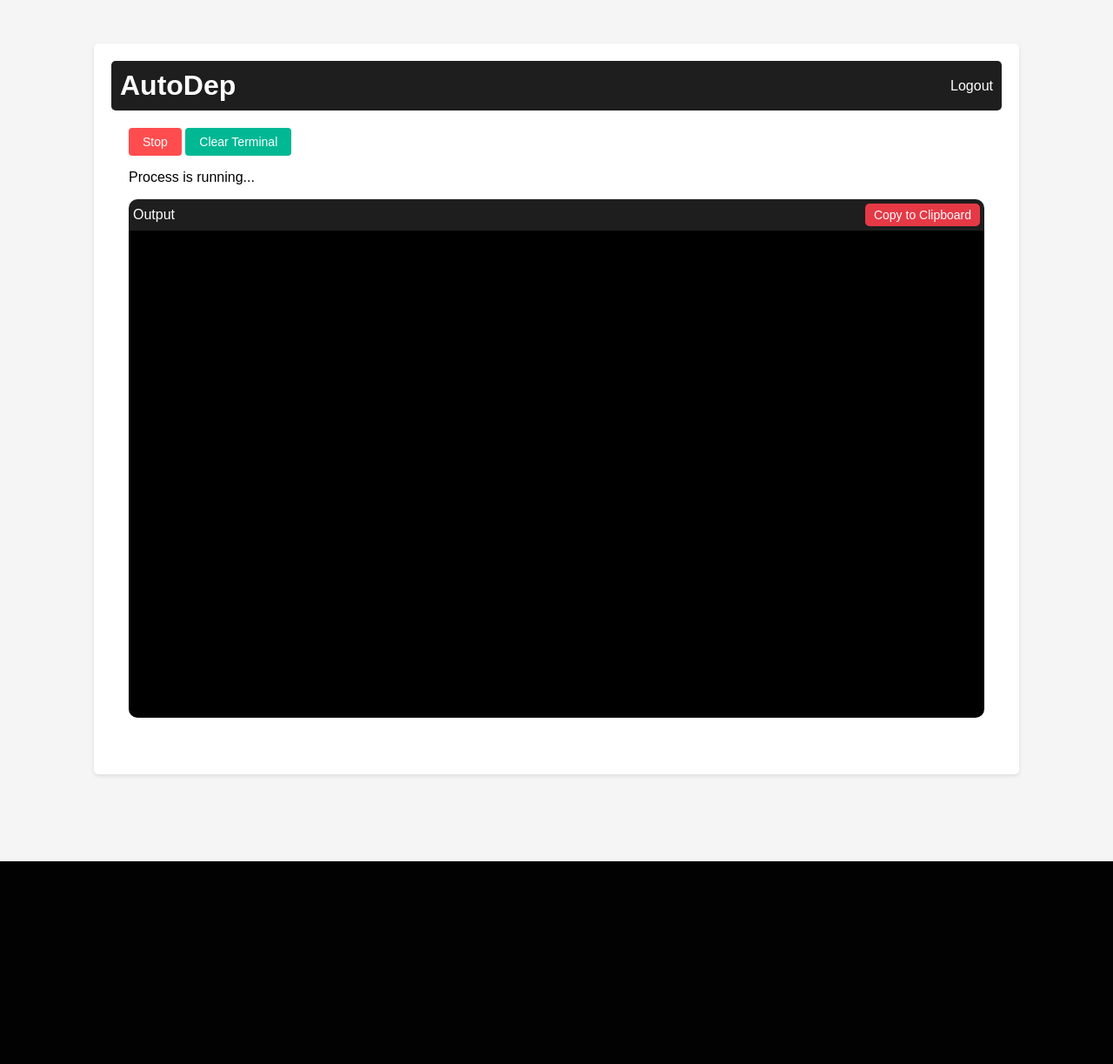
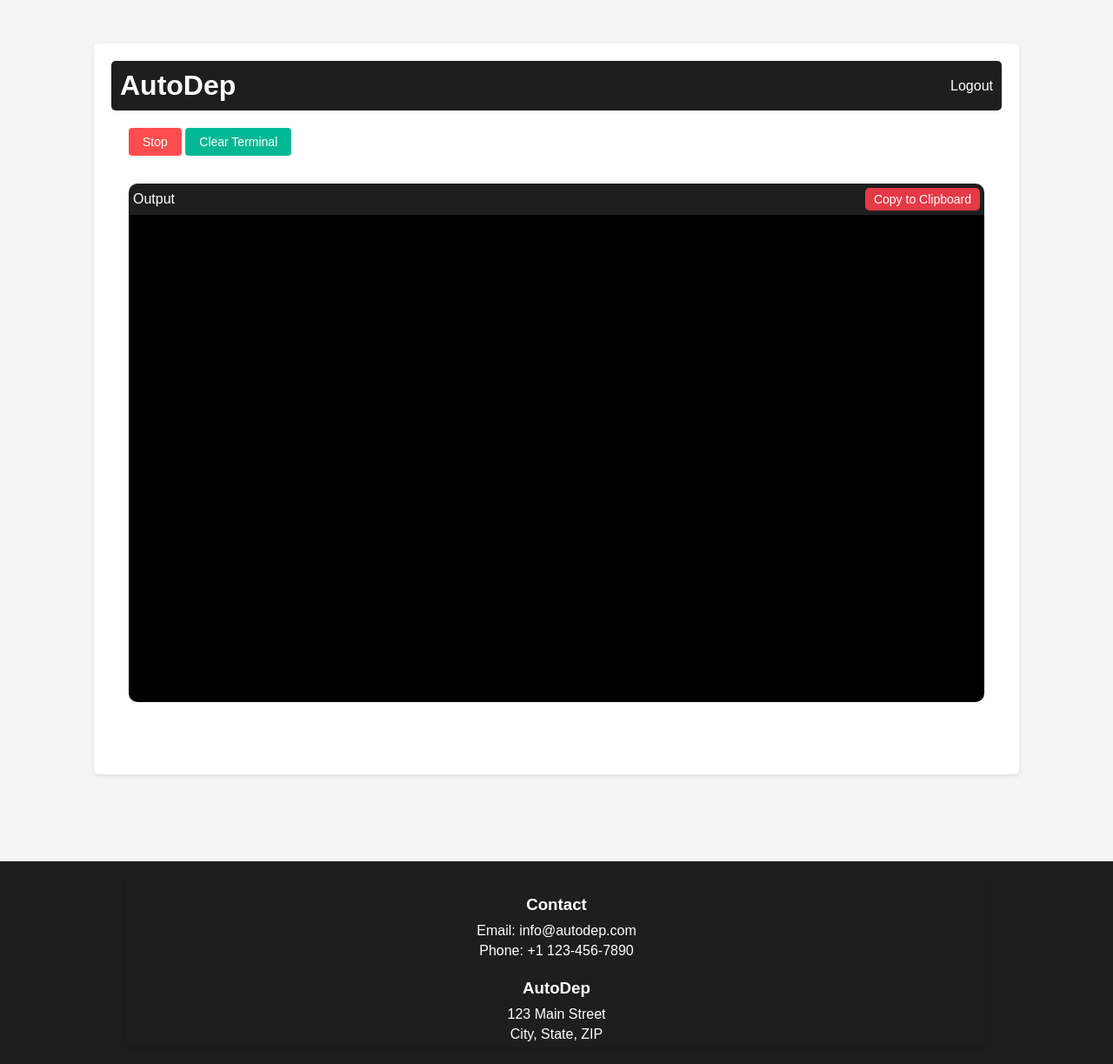
Before and after one commit to DoxDevOps/autoDep, a Flask app: page /landing in a window 1280 px wide. Shown: the whole page at 87% size. Before the commit the page ends 990 px from the top, so only its background shows below. Run offline with Flask 3, Linux system fonts and the light colour scheme; the visitor is signed in with stand-in values (Sample User, id 1); data comes from the database, SQL or seed files in the repository; both versions use the stored data as it was after the commit; data that the repository does not hold is empty; parts of the project's set-up code (start-up, migrations or seed data) failed here and were passed over.

Commit message:
modified:   app/main.py modified:   app/templates/landing.html modified:   database.sqlite

```diff
--- a/app/main.py
+++ b/app/main.py
@@ -96,7 +96,7 @@ def landing():
                 clear_output_table()
 
 
-        return render_template('landing.html', process_running=session.get('process_running', False))
+        return render_template('landing.html', process_running=session.get('process_running', True))
     else:
         return redirect(url_for('login'))
 
@@ -126,15 +126,16 @@ def start_process():
 
 
 def stop_process():
-    session['process_started'] = False
+    # session['process_started'] = False
+    session['process_started'] = True
     # Your code to stop the process
 
     # Terminate the process that monitors output changes
-    global process
-    if process:
-        process.terminate()
-        process.join()
-        process = None
+    # global process
+    # if process:
+    #     process.terminate()
+    #     process.join()
+    #     process = None
 
 def clear_output_table():
         db = get_db()
--- a/app/templates/landing.html
+++ b/app/templates/landing.html
@@ -4,6 +4,77 @@
     <title>autoDep</title>
     <link rel="stylesheet" type="text/css" href="{{ url_for('static', filename='style.css') }}">
     <style>
+        /* Custom styles for scrollbars */
+        body::-webkit-scrollbar {
+            width: 10px;
+            background-color: #1e1e1e;
+        }
+
+        body::-webkit-scrollbar-thumb {
+            background-color: #00ff00;
+            border-radius: 5px;
+        }
+
+        body::-webkit-scrollbar-thumb:hover {
+            background-color: #00b894;
+        }
+
+        body::-webkit-scrollbar-track {
+            background-color: #1e1e1e;
+        }
+
+        body::-webkit-scrollbar-track:hover {
+            background-color: #343434;
+        }
+
+        body {
+            scrollbar-width: thin;
+            scrollbar-color: #00ff00 #1e1e1e;
+        }
+
+        body::-webkit-scrollbar-corner {
+            background-color: #1e1e1e;
+        }
+
+        body::-webkit-scrollbar-thumb:vertical {
+            background-color: #00ff00;
+        }
+
+        body::-webkit-scrollbar-thumb:vertical:hover {
+            background-color: #00b894;
+        }
+
+        body::-webkit-scrollbar-thumb:horizontal {
+            background-color: #00ff00;
+        }
+
+        body::-webkit-scrollbar-thumb:horizontal:hover {
+            background-color: #00b894;
+        }
+
+        /* Custom styles for scrollbars */
+        .terminal-window::-webkit-scrollbar {
+            width: 10px; /* Width of the scrollbar */
+            background-color: #1e1e1e; /* Background color of the scrollbar */
+        }
+
+        .terminal-window::-webkit-scrollbar-thumb {
+            background-color: #00ff00; /* Color of the scrollbar thumb */
+            border-radius: 5px; /* Border radius of the scrollbar thumb */
+        }
+
+        .terminal-window::-webkit-scrollbar-thumb:hover {
+            background-color: #00b894; /* Color of the scrollbar thumb on hover */
+        }
+
+        .terminal-window::-webkit-scrollbar-track {
+            background-color: #1e1e1e; /* Background color of the scrollbar track */
+        }
+
+        .terminal-window::-webkit-scrollbar-track:hover {
+            background-color: #343434; /* Background color of the scrollbar track on hover */
+        }
+
         .container {
             display: flex;
             flex-direction: column;
@@ -129,6 +200,37 @@
             background-color: #FF4757;
         }
 
+        .footer {
+            background-color: #1e1e1e;
+
+            padding: 20px;
+            text-align: center;
+        }
+
+        .footer .container {
+            display: flex;
+
+            align-items: center;
+                display: flex;
+                min-height: auto;
+                margin-top: 50px;
+                max-width: 80%;
+                background-color: inherit;
+                color: #ffffff;
+                padding: 0px;
+                margin-top: 0px;
+                margin-bottom: 0px;
+        }
+
+        .footer h3 {
+            margin-bottom: 10px;
+        }
+
+        .footer p {
+            margin: 5px 0;
+        }
+
+
     </style>
 </head>
 <body>
@@ -142,9 +244,9 @@
                 {% if process_running %}
                     <div>
                         <button type="submit" name="stop">Stop</button>
-                        <button type="submit" name="clear">Clear Terminal</button> <!-- New clear button -->
+                        <button type="submit" name="clear">Clear Terminal</button>
                     </div>
-                    <p>Process is running...</p>
+                    <p></p>
                     <div class="banner">
                         <span id="output-label">Output</span>
                         <button class="copy-button" onclick="copyToClipboard()">Copy to Clipboard</button>
@@ -159,15 +261,35 @@
                     {% endif %}
                     <div>
                         <button type="submit" name="start">Start</button>
-                        <button type="submit" name="clear">Clear Terminal</button> <!-- New clear button -->
+                        <button type="submit" name="clear">Clear Terminal</button>
                     </div>
                 {% endif %}
             </form>
         </div>
-
     </div>
 
+    <div class="footer">
+        <div class="container">
+            <div class="contact-details">
+                <h3>Contact</h3>
+                <p>Email: info@autodep.com</p>
+                <p>Phone: +1 123-456-7890</p>
+            </div>
+            <div class="company-info">
+                <h3>AutoDep</h3>
+                <p>123 Main Street</p>
+                <p>City, State, ZIP</p>
+            </div>
+        </div>
+    </div>
+
+
     <script>
+        // Function to scroll the terminal window to the bottom
+        function scrollToBottom() {
+            outputElement.scrollTop = outputElement.scrollHeight;
+        }
+
         // Create a new EventSource for the output stream
         var eventSource = new EventSource('/output_stream');
 
@@ -192,7 +314,8 @@
             // Check if the message already exists in the terminal window
             if (!outputElement.innerHTML.includes(escapedMessage)) {
                 // Append the escaped message to the output element
-                outputElement.innerHTML += escapedMessage + "<br>";
+                outputElement.innerHTML += "<p>"+ escapedMessage + "</p>";
+                scrollToBottom();
             }
         };
 
@@ -207,25 +330,14 @@
             fetch('/output_current_stream')
                 .then(response => response.text())
                 .then(data => {
-
-                    // Escape the data to prevent HTML injection
-                    var escapedData = escapeHtml(data).trim()
-                    var searchTerm = escapedData
-                    var index = outputElement.innerText.indexOf(searchTerm)
-
+                    var index = outputElement.innerText.indexOf(data)
                     if (index !== -1) {
-                        //console.log(`Found "${searchTerm}" at index ${index}.`)
+                        //console.log(`Found "${""}" at index ${index}.`)
                       } else {
-                        //console.log(`"${searchTerm}" not found.`)
-                        outputElement.innerHTML += escapedData;
+                        //console.log(`"${""}" not found.`)
+                        outputElement.innerHTML += "<p>"+escapedData+"</p>"
+                        scrollToBottom();
                       }
-
-
-                    // Check if the data is not equal to the current terminal output
-                    //if (escapedData !== last_line) {
-                        // Append the escaped data to the output element
-
-                    //}
                 })
                 .catch(error => {
                     console.error('Error:', error);
@@ -247,9 +359,8 @@
             return cleanedOutput;
           }
 
-
         // Update the terminal every second
-        setInterval(updateTerminal, 1000);
+        setInterval(updateTerminal, 300);
 
         // Function to copy the terminal output to clipboard
         function copyToClipboard() {
```
Also changed, not shown: database.sqlite.
